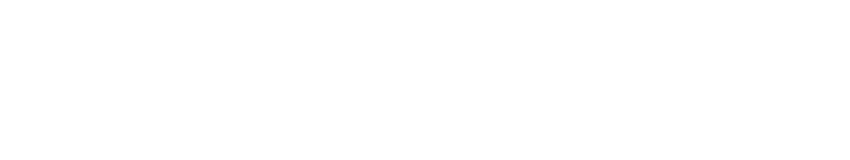
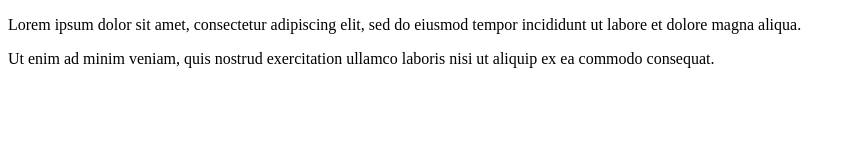
Before and after one commit to jmaydev-personal/TOP-workingwithtext, a plain HTML site: page index.html in a window 1280 px wide. Shown: the whole page, without its empty margins (0-850 px from the left). Drawn offline with Linux system fonts and the light colour scheme.

Commit message:
add paragraph tags to body to add strucure to text

```diff
--- a/index.html
+++ b/index.html
@@ -6,6 +6,14 @@
     </head>
 
     <body>
+        <p>Lorem ipsum dolor sit amet, consectetur adipiscing elit,
+            sed do eiusmod tempor incididunt ut labore et dolore
+            magna aliqua.
+        </p>
 
+        <p>
+            Ut enim ad minim veniam, quis nostrud exercitation
+            ullamco laboris nisi ut aliquip ex ea commodo consequat.
+        </p>
     </body>
 </html>
```
